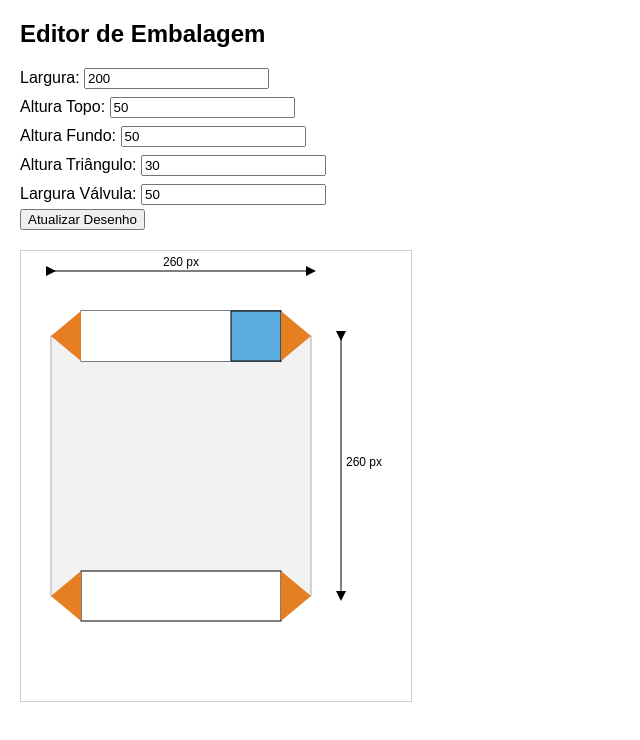
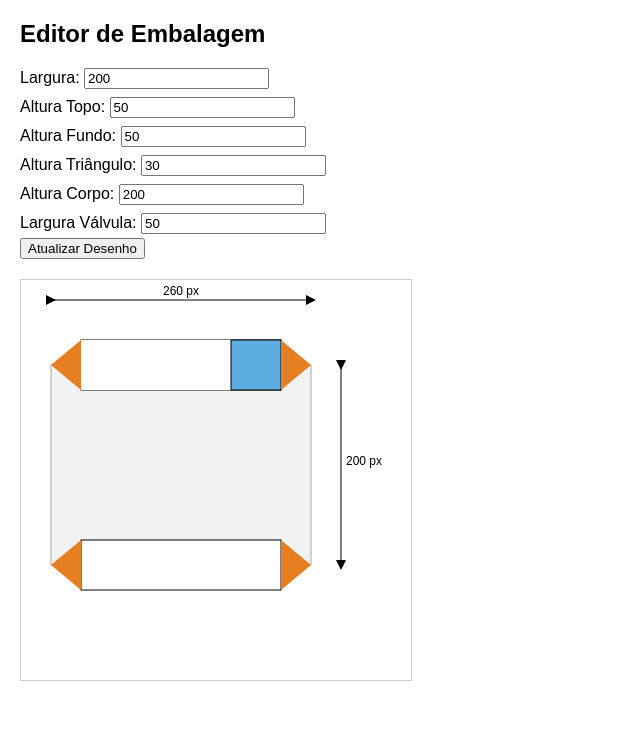
Before and after one commit to Mauthope/tarjas, a plain HTML site: page index.html in a window 1280 px wide. Shown: the whole page, without its empty margins (0-640 px from the left). Drawn offline with Linux system fonts and the light colour scheme.

Commit message:
Update index.html

```diff
--- a/index.html
+++ b/index.html
@@ -3,7 +3,7 @@
 <head>
   <meta charset="UTF-8" />
   <meta name="viewport" content="width=device-width, initial-scale=1.0"/>
-  <title>Editor de Embalagem com Corpo Geométrico Correto</title>
+  <title>Editor de Embalagem com Altura Ajustável</title>
   <style>
     body {
       font-family: Arial, sans-serif;
@@ -28,6 +28,7 @@
     <label>Altura Topo: <input type="number" id="topo" value="50"></label>
     <label>Altura Fundo: <input type="number" id="fundo" value="50"></label>
     <label>Altura Triângulo: <input type="number" id="triangulo" value="30"></label>
+    <label>Altura Corpo: <input type="number" id="corpo" value="200"></label>
     <label>Largura Válvula: <input type="number" id="valvula" value="50"></label>
     <button type="submit">Atualizar Desenho</button>
   </form>
@@ -45,21 +46,20 @@
       const topo = +document.getElementById('topo').value;
       const fundo = +document.getElementById('fundo').value;
       const triangulo = +document.getElementById('triangulo').value;
+      const corpoAltura = +document.getElementById('corpo').value;
       const valvula = +document.getElementById('valvula').value;
 
       const offsetX = 60;
       const offsetY = 30;
 
+      // Corpo
       const corpoX = offsetX - triangulo;
       const corpoWidth = largura + 2 * triangulo;
-      const corpoY = offsetY + triangulo + topo / 2;
-      const corpoHeight = triangulo + 200 + triangulo; // pode ser fixo ou recalculado
+      const topoY = offsetY + triangulo;
+      const corpoY = topoY + topo / 2;
+      const fundoY = corpoY + corpoAltura - fundo / 2;
 
-      const totalHeight = topo + fundo + corpoHeight + triangulo;
-
-      const fundoY = corpoY + corpoHeight - fundo / 2;
-      const topoY = offsetY + triangulo;
-
+      const totalHeight = fundoY + fundo + triangulo;
       const dimX = corpoX + corpoWidth + 30;
 
       svg.setAttribute('width', corpoX + corpoWidth + 100);
@@ -67,7 +67,7 @@
 
       svg.innerHTML = `
         <!-- Corpo -->
-        <rect x="${corpoX}" y="${corpoY}" width="${corpoWidth}" height="${corpoHeight}" fill="#f2f2f2" stroke="#aaa" />
+        <rect x="${corpoX}" y="${corpoY}" width="${corpoWidth}" height="${corpoAltura}" fill="#f2f2f2" stroke="#aaa" />
 
         <!-- Topo -->
         <rect x="${offsetX}" y="${topoY}" width="${largura}" height="${topo}" fill="white" stroke="#000"/>
@@ -101,8 +101,8 @@
         <line x1="${corpoX}" y1="${offsetY - 10}" x2="${corpoX + corpoWidth}" y2="${offsetY - 10}" stroke="black" marker-start="url(#arrow)" marker-end="url(#arrow)"/>
         <text x="${corpoX + corpoWidth / 2}" y="${offsetY - 15}" text-anchor="middle" font-size="12">${corpoWidth} px</text>
 
-        <line x1="${dimX}" y1="${corpoY}" x2="${dimX}" y2="${corpoY + corpoHeight}" stroke="black" marker-start="url(#arrow)" marker-end="url(#arrow)"/>
-        <text x="${dimX + 5}" y="${corpoY + corpoHeight / 2}" font-size="12">${corpoHeight} px</text>
+        <line x1="${dimX}" y1="${corpoY}" x2="${dimX}" y2="${corpoY + corpoAltura}" stroke="black" marker-start="url(#arrow)" marker-end="url(#arrow)"/>
+        <text x="${dimX + 5}" y="${corpoY + corpoAltura / 2}" font-size="12">${corpoAltura} px</text>
 
         <defs>
           <marker id="arrow" markerWidth="10" markerHeight="10" refX="5" refY="5" orient="auto" markerUnits="strokeWidth">
```
